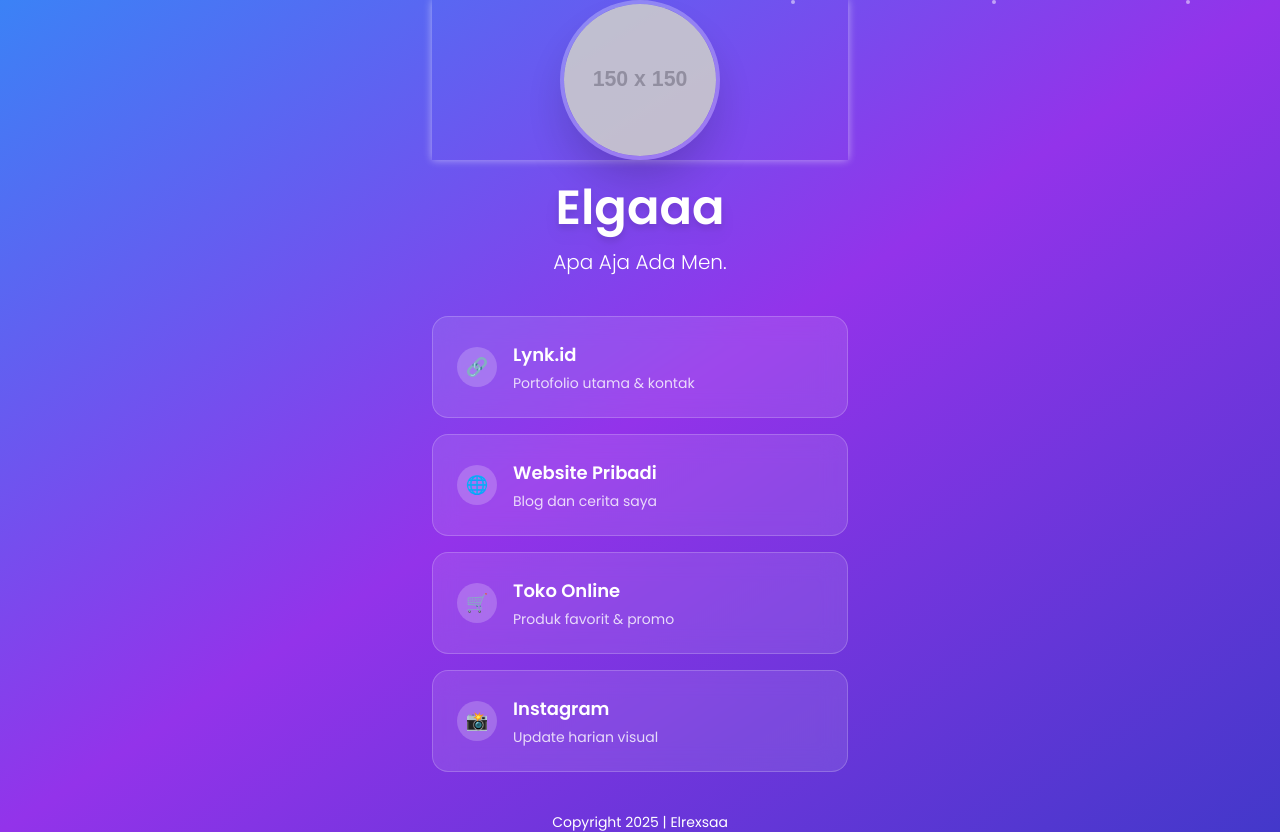
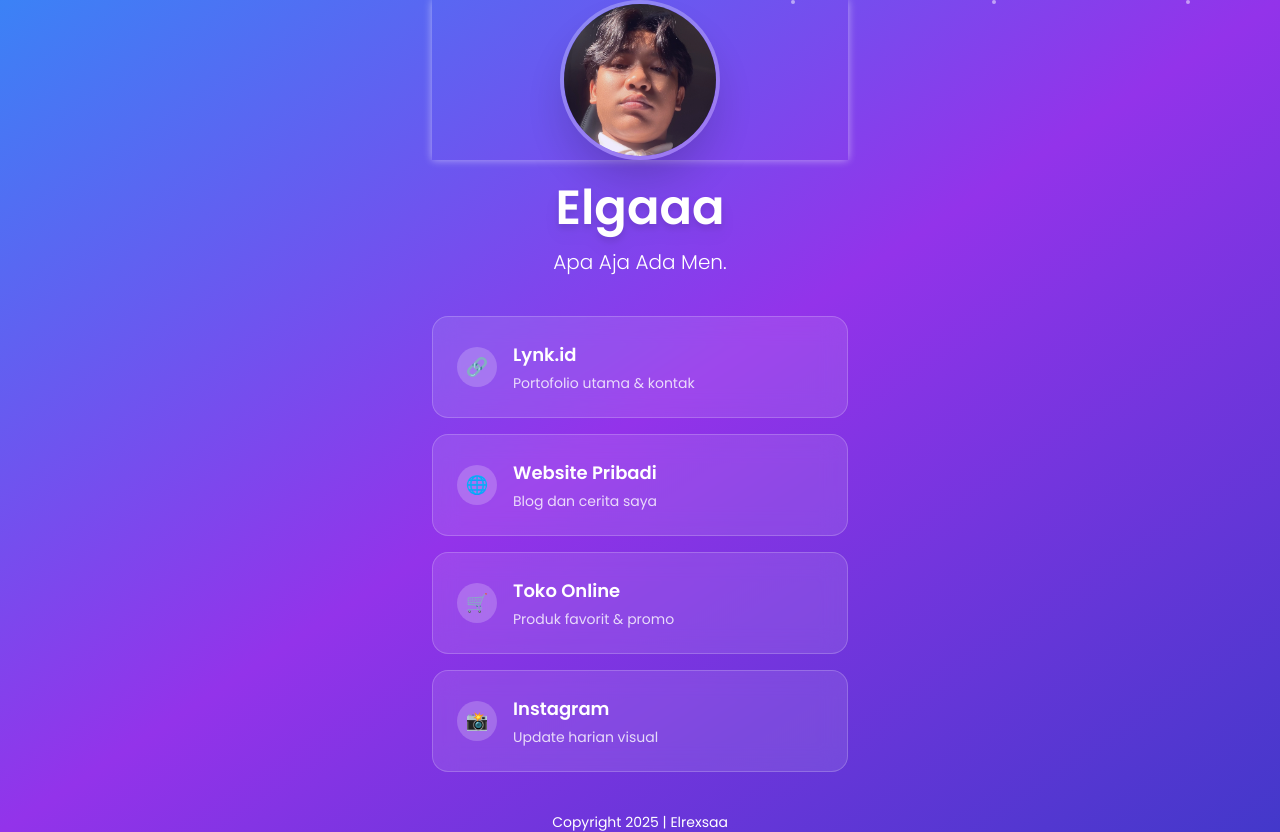
Before and after one commit to elrexsaa/visitlinks, a plain HTML site: page index.html in a window 1280 px wide. Drawn offline with nearby package versions, Linux system fonts and the light colour scheme; placeholder pictures from the web are drawn by us.

Commit message:
Update index.html

```diff
--- a/index.html
+++ b/index.html
@@ -70,7 +70,7 @@
     <div class="container max-w-md w-full px-4 text-center relative z-10">
         <!-- Foto Profil dengan Animasi -->
         <div class="profile-photo mb-6 animate-pulse-glow">
-            <img src="https://via.placeholder.com/150" alt="Profil Anda" class="w-32 h-32 md:w-40 md:h-40 rounded-full mx-auto object-cover border-4 border-white/30 shadow-2xl transition-all duration-500 hover:scale-110 hover:shadow-white/50">
+            <img src="elga.JPG" alt="Profil Anda" class="w-32 h-32 md:w-40 md:h-40 rounded-full mx-auto object-cover border-4 border-white/30 shadow-2xl transition-all duration-500 hover:scale-110 hover:shadow-white/50">
         </div>
 
         <h1 class="text-4xl md:text-5xl font-bold mb-4 drop-shadow-lg animate-fade-in-up">Elgaaa</h1>
```
